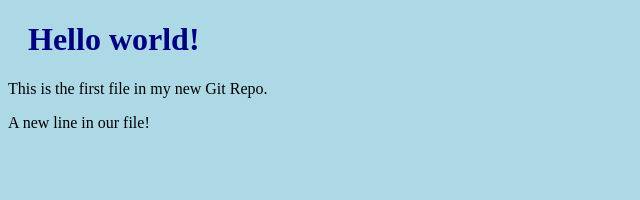
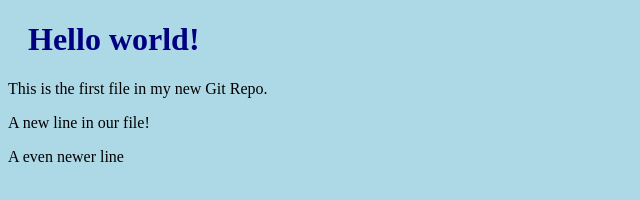
Before and after one commit to MephiFAF/TestRepo, a plain HTML site: page index.html in a window 1280 px wide. Shown: the whole page, without its empty margins (0-640 px from the left). Drawn offline with Linux system fonts and the light colour scheme.

Commit message:
Another line changed

```diff
--- a/index.html
+++ b/index.html
@@ -9,6 +9,7 @@
 <h1>Hello world!</h1>
 <p>This is the first file in my new Git Repo.</p>
 <p>A new line in our file!</p>
+<p>A even newer line</p>
 
 </body>
 </html>
```
